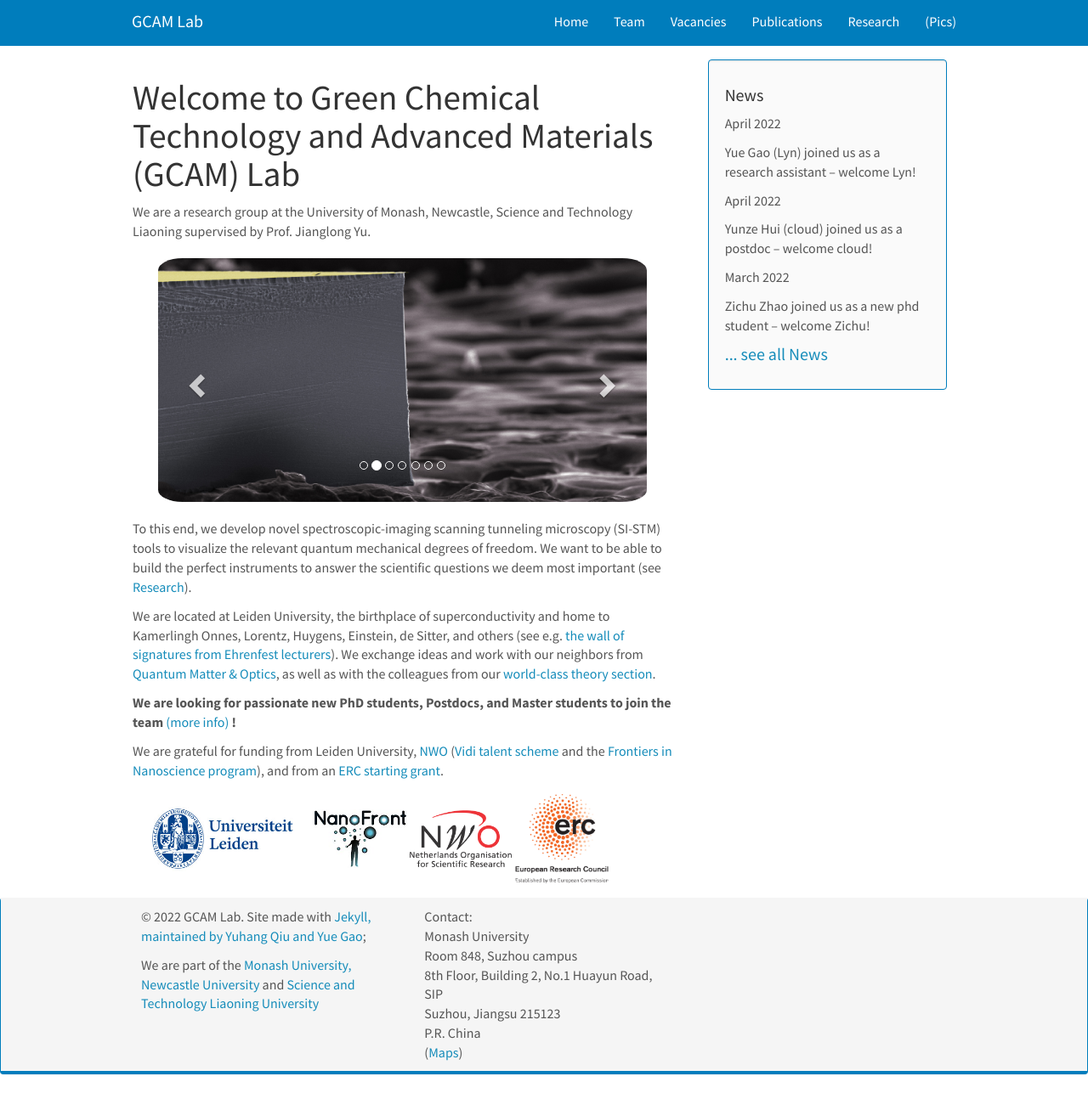
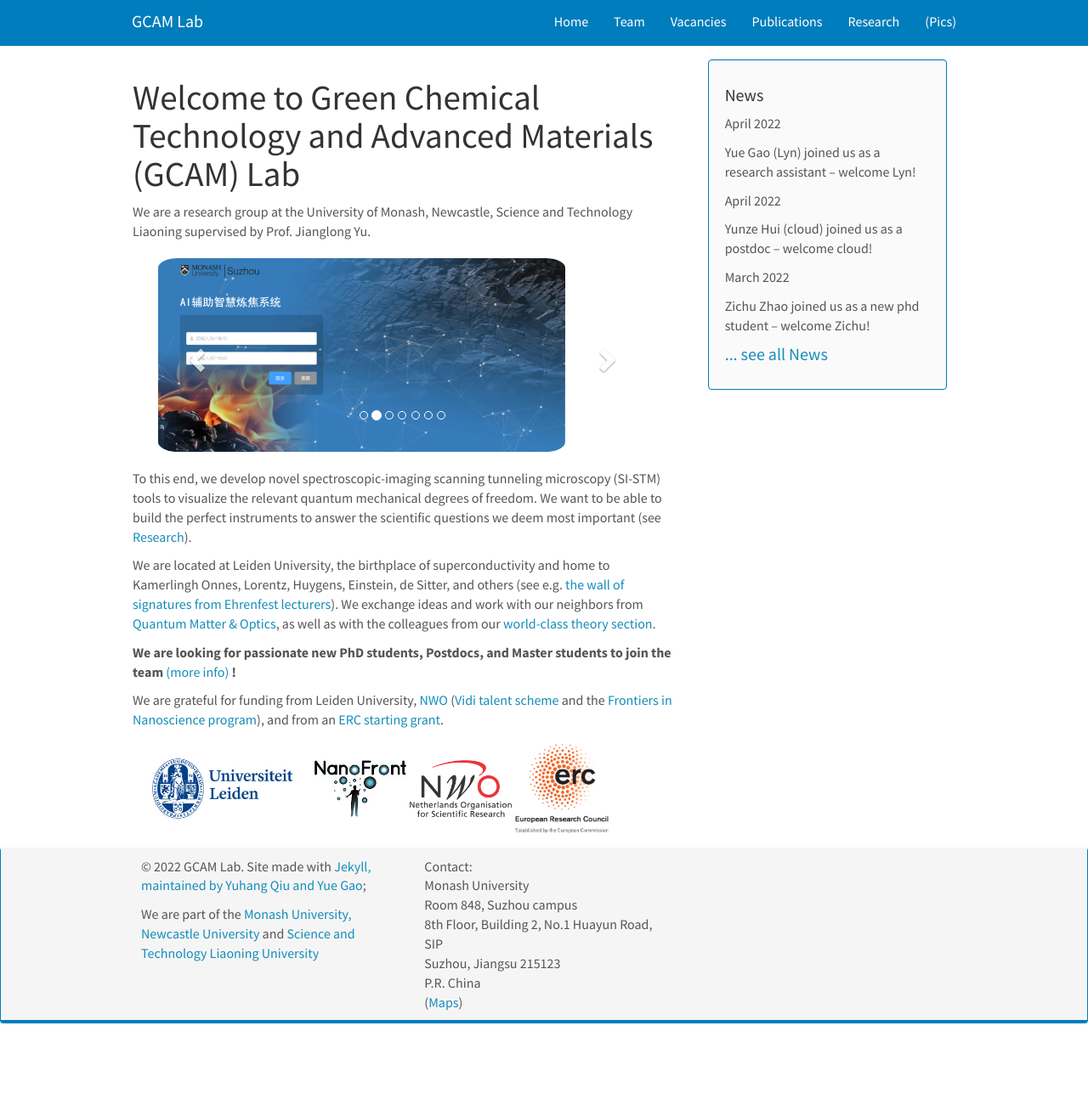
Before and after one commit to GCAMLab/GCAMLab.github.io, a Jekyll site: the page built from _pages/home.md, in a window 1280 px wide and 1287 px high. Shown: the whole window at 85% size. Built offline with Jekyll 4.4.1, drawn with Linux system fonts in a browser that asks for light colours; nearby versions of some CDN libraries.

Commit message:
Update home.md

```diff
--- a/_pages/home.md
+++ b/_pages/home.md
@@ -25,15 +25,15 @@ We are a research group at the University of Monash, Newcastle, Science and Tech
     <!-- Items -->
     <div class="carousel-inner" markdown="0">
         <div class="item active">
-            <img src="{{ site.url }}{{ site.baseurl }}/images/slider7001400/QPI_Rh.jpg" alt="Slide 1" />
+            <img src="{{ site.url }}{{ site.baseurl }}/images/slider7001400/1.png" alt="Slide 1" />
         </div>
         <div class="item">
-            <img src="{{ site.url }}{{ site.baseurl }}/images/slider7001400/SmartTipSide.jpg" alt="Slide 2" />
+            <img src="{{ site.url }}{{ site.baseurl }}/images/slider7001400/2.png" alt="Slide 2" />
         </div>
         <div class="item">
-            <img src="{{ site.url }}{{ site.baseurl }}/images/slider7001400/SaphireSTM2.jpg" alt="Slide 3" />
+            <img src="{{ site.url }}{{ site.baseurl }}/images/slider7001400/3.png" alt="Slide 3" />
         </div>
-        <div class="item">
+<!--         <div class="item">
             <img src="{{ site.url }}{{ site.baseurl }}/images/slider7001400/lab.jpg" alt="Slide 4" />
         </div>
         <div class="item">
@@ -41,7 +41,7 @@ We are a research group at the University of Monash, Newcastle, Science and Tech
         </div>
          <div class="item">
             <img src="{{ site.url }}{{ site.baseurl }}/images/slider7001400/cake_web.jpg" alt="Slide 6" />
-        </div>
+        </div> -->
     </div>
   <a class="left carousel-control" href="#carousel" role="button" data-slide="prev">
     <span class="glyphicon glyphicon-chevron-left" aria-hidden="true"></span>
```
